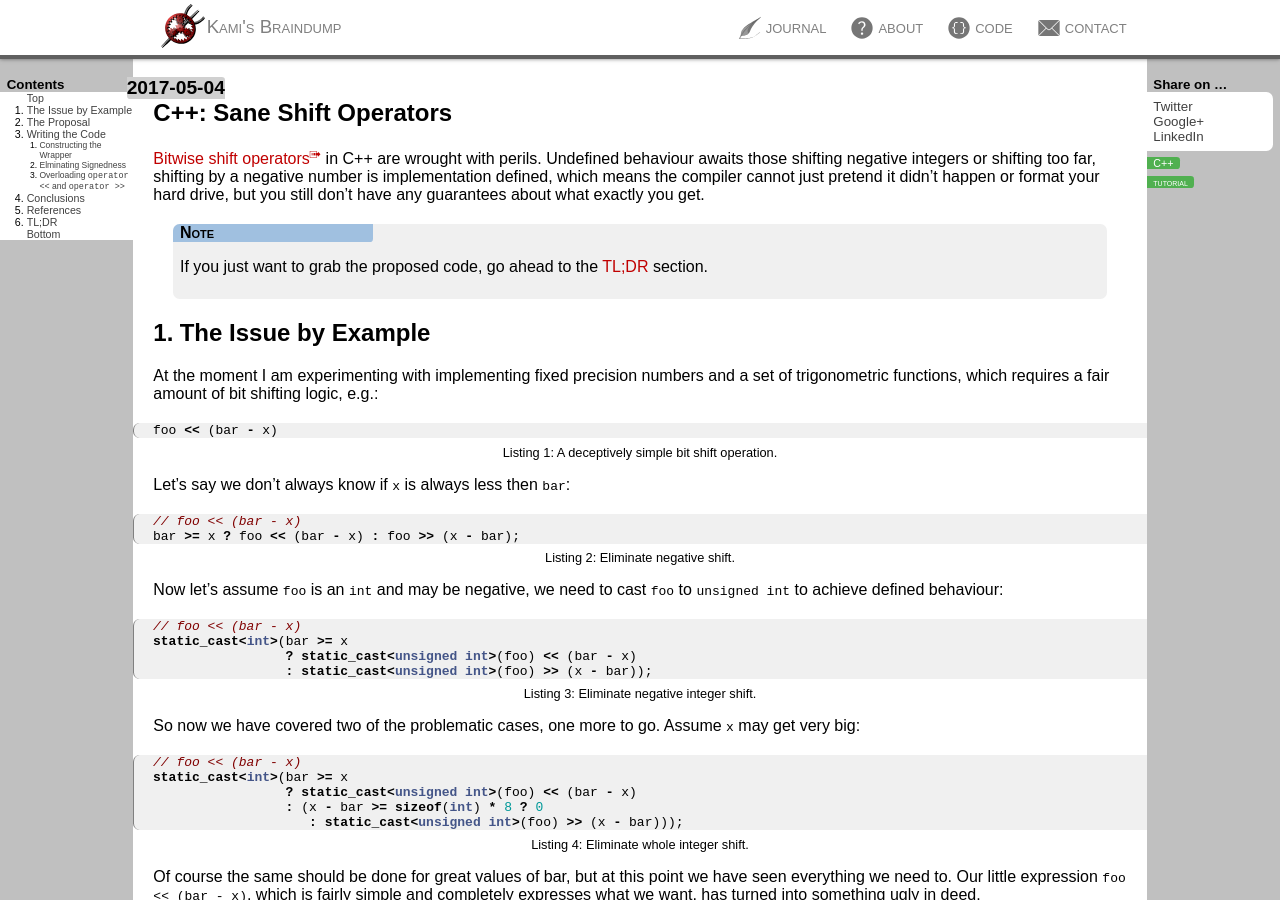
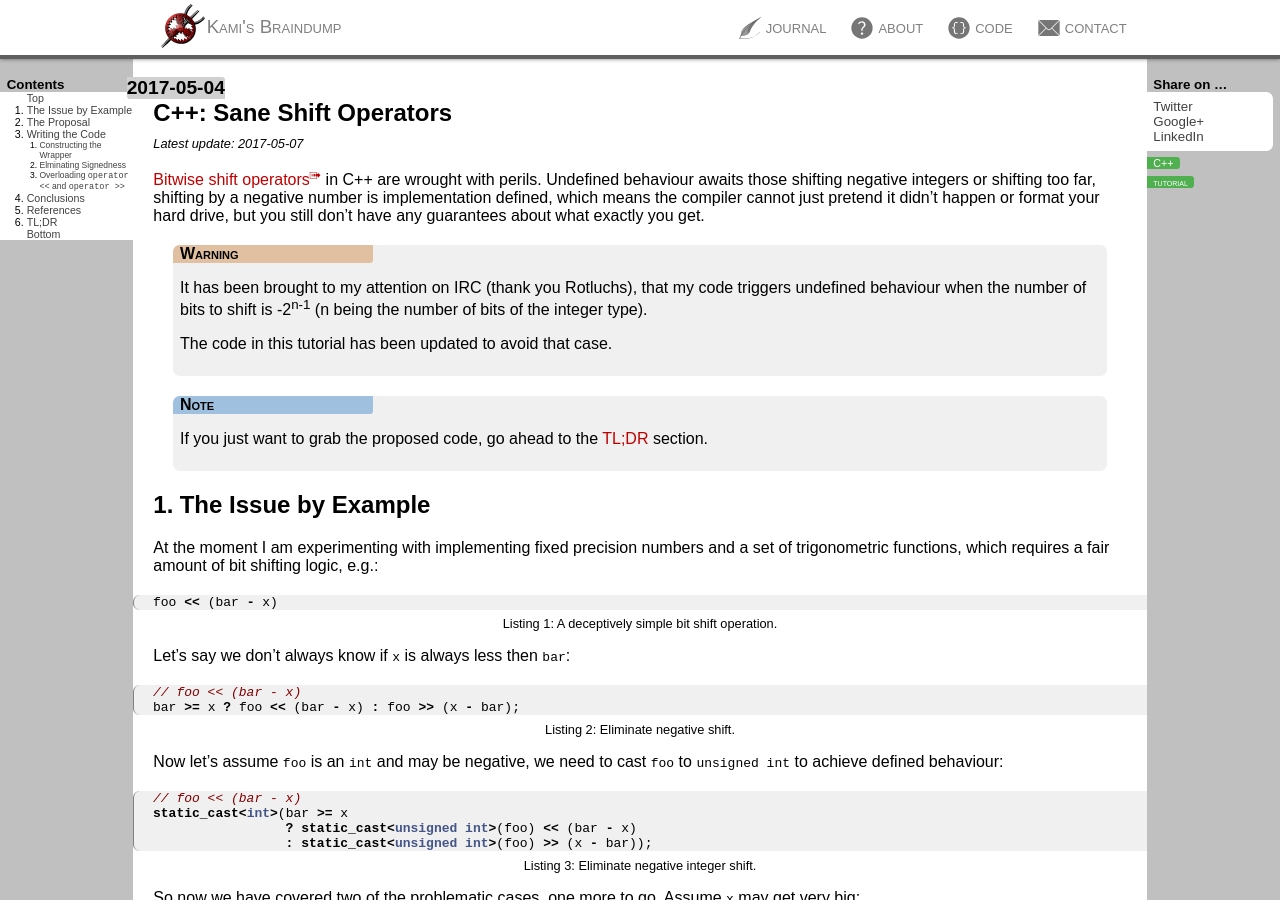
Before and after one commit to lonkamikaze/lonkamikaze.github.io, a Jekyll site: the page built from _posts/2017-05-04-cxx-sane-shift-operators.md, in a window 1280 px wide and 900 px high. Built offline with Jekyll 4.4.1, drawn with Linux system fonts in a browser that asks for light colours; some of the changed text lies outside the part shown.

Commit message:
Fix case with undefined behaviour

````diff
--- a/_posts/2017-05-04-cxx-sane-shift-operators.md
+++ b/_posts/2017-05-04-cxx-sane-shift-operators.md
@@ -1,6 +1,7 @@
 ---
 title:   "C++: Sane Shift Operators"
 journal: 1
+update:  2017-05-07
 tag:
 - C++
 - tutorial
@@ -18,6 +19,19 @@
 means the compiler cannot just pretend it didn't happen or format
 your hard drive, but you still don't have any guarantees about what
 exactly you get.
+
+<div class="note warn">
+	<h4>Warning</h4>
+	<p>
+	It has been brought to my attention on IRC (thank you Rotluchs),
+	that my code triggers undefined behaviour when the number
+	of bits to shift is -2<sup>n-1</sup> (n being the number of
+	bits of the integer type).
+	</p>
+	<p>
+	The code in this tutorial has been updated to avoid that case.
+	</p>
+</div>
 
 <div class="note">
 	<h4>Note</h4>
@@ -225,21 +239,21 @@
 
 ```c++
 constexpr IntT operator <<(int const bits) const {
+	if (bits >= bitsof<IntT>() || bits <= - bitsof<IntT>()) {
+		return 0;
+	}
 	if (bits < 0) {
 		return *this >> (- bits);
-	}
-	if (bits >= bitsof<IntT>()) {
-		return 0;
 	}
 	return static_cast<IntT>(this->value << bits);
 }
 
 constexpr IntT operator >>(int const bits) const {
+	if (bits >= bitsof<IntT>() || bits <= - bitsof<IntT>()) {
+		return 0;
+	}
 	if (bits < 0) {
 		return *this << (- bits);
-	}
-	if (bits >= bitsof<IntT>()) {
-		return 0;
 	}
 	return static_cast<IntT>(this->value >> bits);
 }
@@ -308,21 +322,21 @@
 	    value{static_cast<UIntT>(value)} {}
 
 	constexpr IntT operator <<(int const bits) const {
+		if (bits >= bitsof<IntT>() || bits <= - bitsof<IntT>()) {
+			return 0;
+		}
 		if (bits < 0) {
 			return *this >> (- bits);
-		}
-		if (bits >= bitsof<IntT>()) {
-			return 0;
 		}
 		return static_cast<IntT>(this->value << bits);
 	}
 
 	constexpr IntT operator >>(int const bits) const {
+		if (bits >= bitsof<IntT>() || bits <= - bitsof<IntT>()) {
+			return 0;
+		}
 		if (bits < 0) {
 			return *this << (- bits);
-		}
-		if (bits >= bitsof<IntT>()) {
-			return 0;
 		}
 		return static_cast<IntT>(this->value >> bits);
 	}
````
